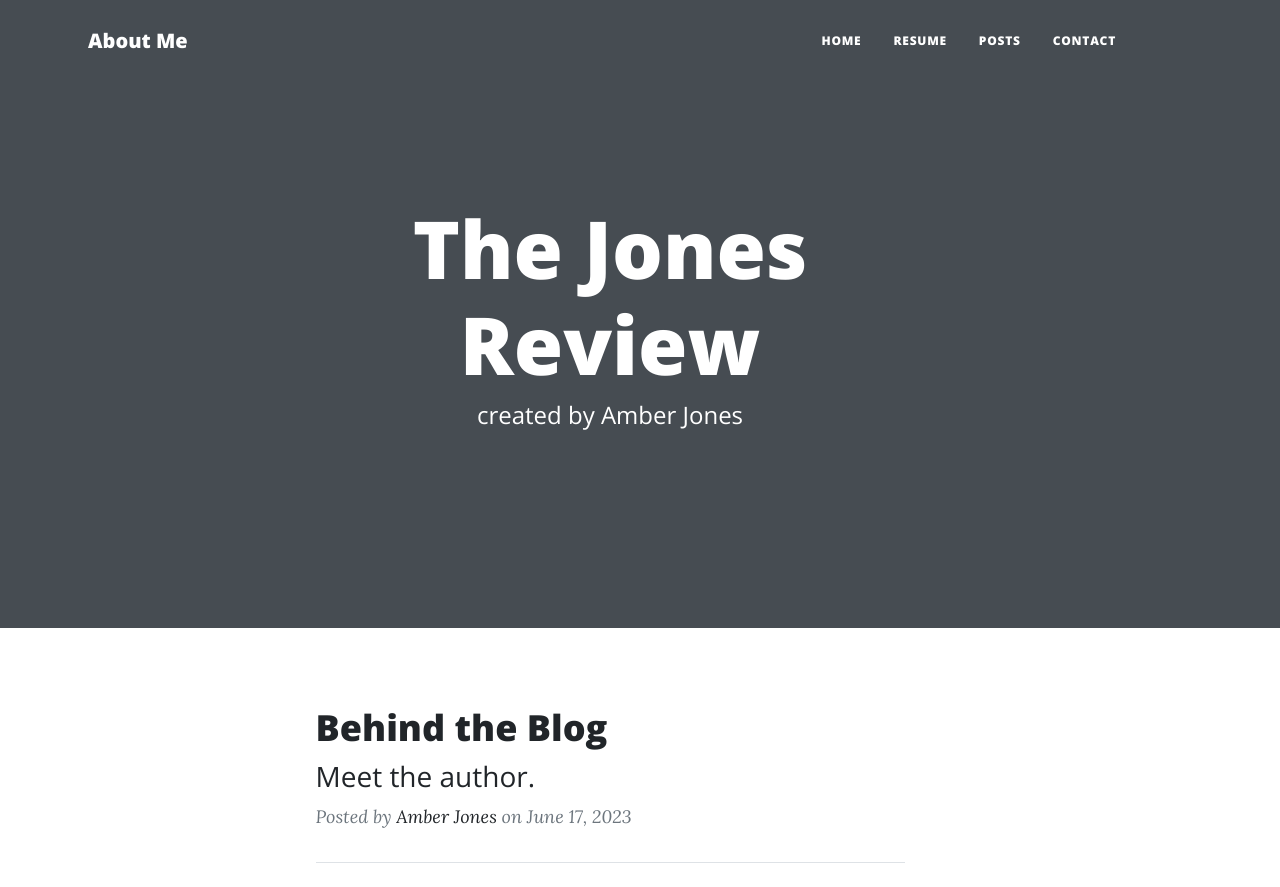
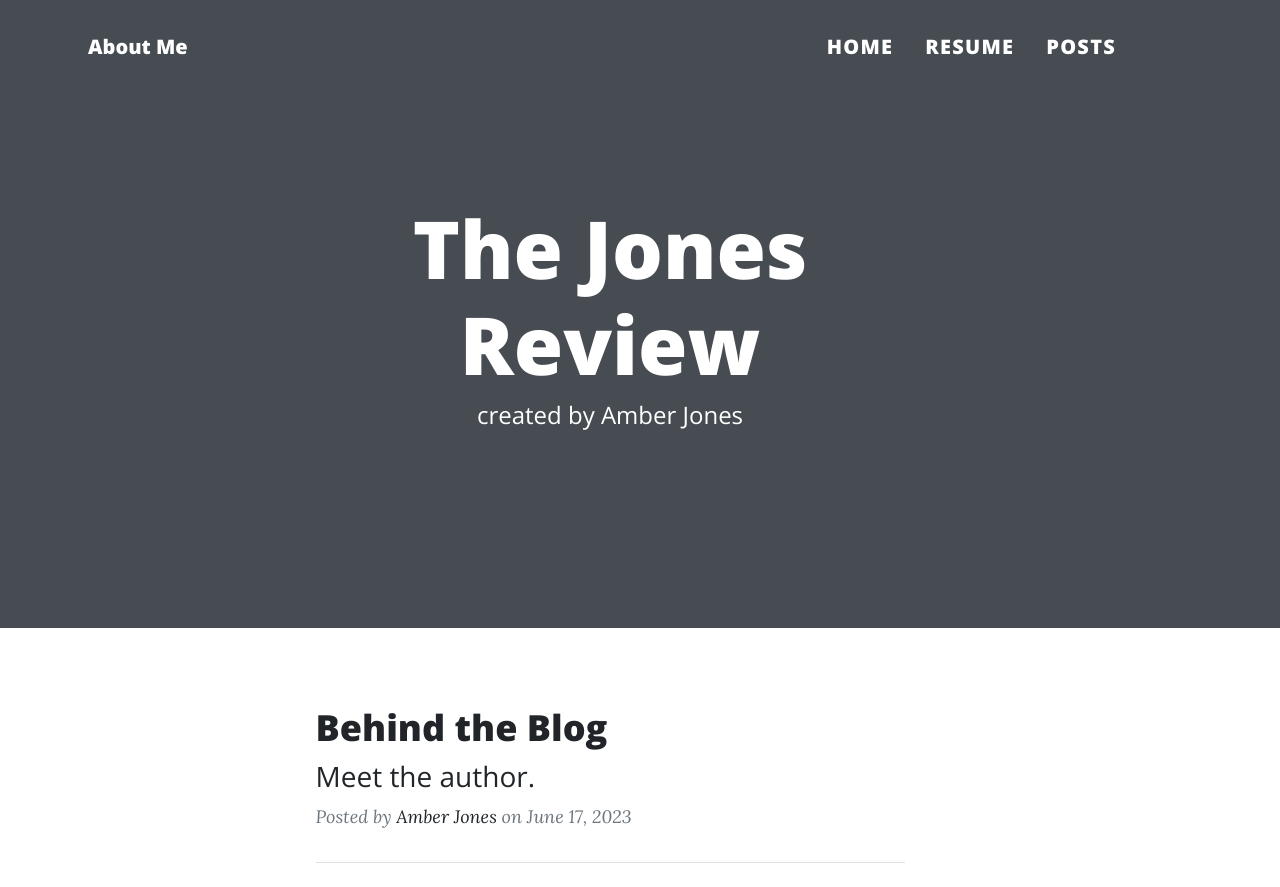
Before and after one commit to ambjo/IS201, a plain HTML site: page index.html in a window 1280 px wide. Drawn offline with nearby package versions, Linux system fonts and the light colour scheme.

Commit message:
Add files via upload

```diff
--- a/index.html
+++ b/index.html
@@ -2,7 +2,7 @@
 <html lang="en">
     <head>
         <meta charset="utf-8" />
-        <meta name="viewport" content="width=device-width, initial-scale=1, shrink-to-fit=no" />
+        <meta name="viewport" content="width=device-width, initial-scale=1, shrink-to-fit=n />
         <meta name="description" content="" />
         <meta name="author" content="" />
         <title>Clean Blog - Start Bootstrap Theme</title>
@@ -19,17 +19,16 @@
         <!-- Navigation-->
         <nav class="navbar navbar-expand-lg navbar-light" id="mainNav">
             <div class="container px-4 px-lg-5">
-                <a class="navbar-brand" href="post.html">About Me</a>
+                <a class="navbar-brand" href="post.html" style="font-size: 20px;">About Me</a>
                 <button class="navbar-toggler" type="button" data-bs-toggle="collapse" data-bs-target="#navbarResponsive" aria-controls="navbarResponsive" aria-expanded="false" aria-label="Toggle navigation">
                     Menu
                     <i class="fas fa-bars"></i>
                 </button>
                 <div class="collapse navbar-collapse" id="navbarResponsive">
                     <ul class="navbar-nav ms-auto py-4 py-lg-0">
-                        <li class="nav-item"><a class="nav-link px-lg-3 py-3 py-lg-4" href="index.html">Home</a></li>
-                        <li class="nav-item"><a class="nav-link px-lg-3 py-3 py-lg-4" href="resume.html">Resume</a></li>
-                        <li class="nav-item"><a class="nav-link px-lg-3 py-3 py-lg-4" href="post.html">Posts</a></li>
-                        <li class="nav-item"><a class="nav-link px-lg-3 py-3 py-lg-4" href="contact.html">Contact</a></li>
+                        <li class="nav-item"><a class="nav-link px-lg-3 py-3 py-lg-4" href="index.html" style="font-size: 20px;">Home</a></li>
+                        <li class="nav-item"><a class="nav-link px-lg-3 py-3 py-lg-4" href="resume.html" style="font-size: 20px;">Resume</a></li>
+                        <li class="nav-item"><a class="nav-link px-lg-3 py-3 py-lg-4" href="post.html" style="font-size: 20px;">Posts</a></li>
 
                     </ul>
                 </div>
```
Also changed, not shown: post.html (+4 -5 lines), post2.html (+7 -3 lines), resume.html (+4 -5 lines), css/myStyles.css (line endings or trailing spaces).
